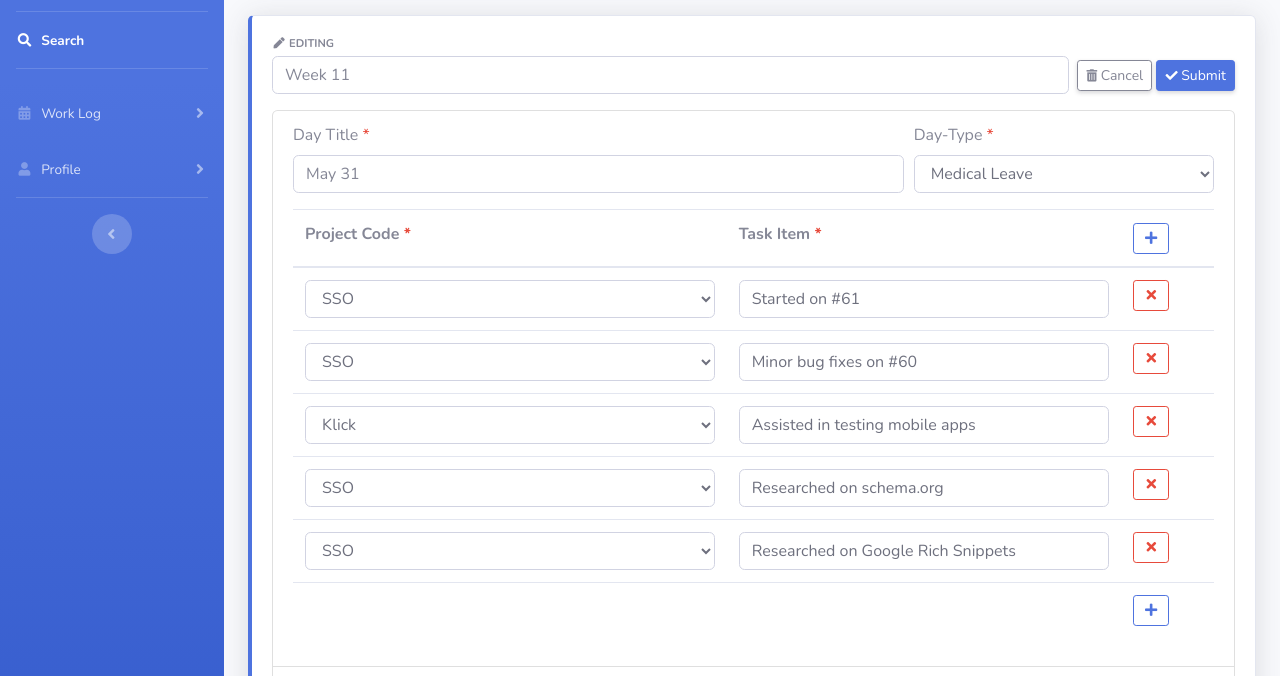
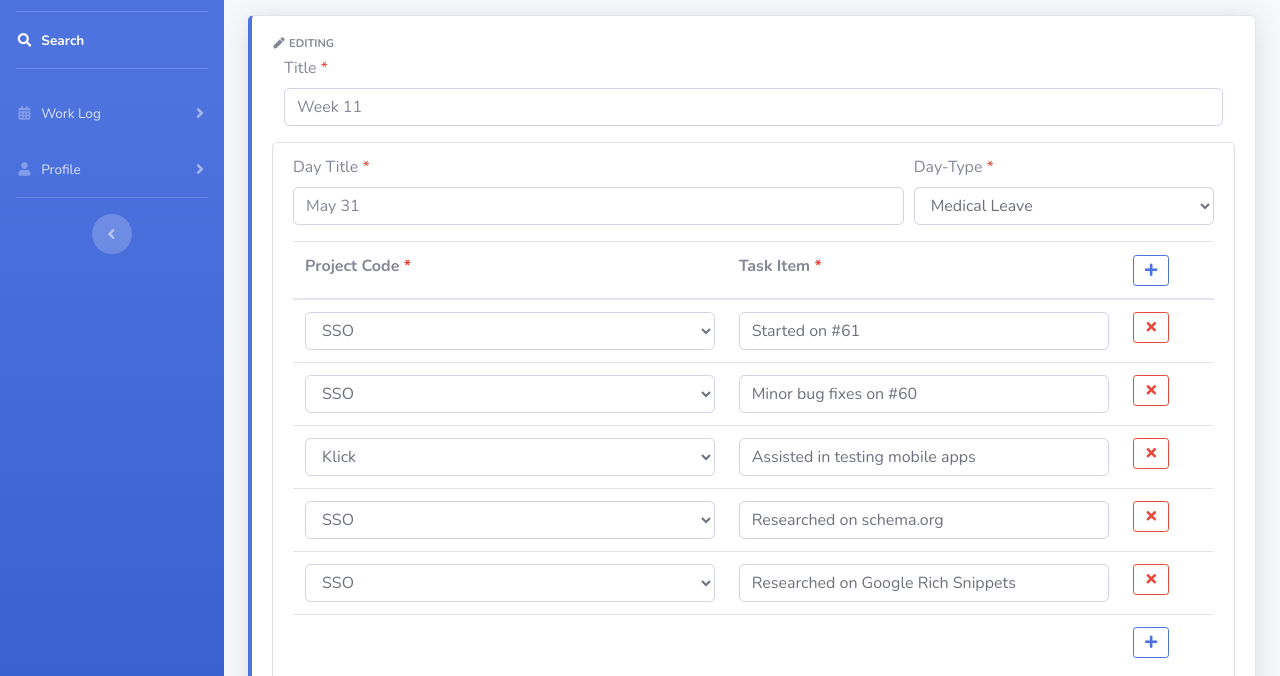
Before and after one commit to davinaleong/proj-worklog-template, a website with bundled scripts: page existing-log-edit.html in a window 1280 px wide. Shown: the part 59-735 px from the top of the page. Built offline with nearby package versions, Linux system fonts and the light colour scheme.

Commit message:
WIP refactor form field names

```diff
--- a/existing-log-edit.html
+++ b/existing-log-edit.html
@@ -129,6 +129,10 @@
               <div class="card border-left-primary shadow mb-4 worklog-card">
                 <form class="card-body" method="POST" action="">
 
+                  <!-- Day-Task Header -->
+                  <div class="row no-gutters align-items-center">
+                    <div class="col">
+
                       <!-- Work Log Tags -->
                       <div class="d-flex align-items-center mb-1">
                         <div class="text-xs font-weight-bold text-seconary text-uppercase">
@@ -136,19 +140,16 @@
                         </div>
                       </div>
 
-                  <!-- Day-Task Header -->
-                  <div class="row no-gutters align-items-center mb-3">
-                    <div class="col mr-2">
+                      <!-- Work Log Title -->
+                      <div class="col">
+                        <div class="form-group">
+                          <label for="title">
+                            Title <span class="text-danger">*</span>
+                          </label>
                           <input type="text" name="title" class="form-control"
                             placeholder="Week 11" required>
                         </div>
-                    <div class="col-auto">
-                      <button type="button" class="btn btn-sm btn-outline-secondary shadow-sm">
-                        <i class="fas fa-trash-alt fa-sm"></i> Cancel
-                      </button>
-                      <button type="button" class="btn btn-sm btn-primary shadow-sm">
-                        <i class="fas fa-check fa-sm"></i> Submit
-                      </button>
+                      </div>
                     </div>
                   </div>
 
@@ -184,12 +185,12 @@
                         <thead>
                           <tr>
                             <th>
-                              <label for="project-code-0">
+                              <label for="day-0-dli-0-projcode">
                                 Project Code <span class="text-danger">*</span>
                               </label>
                             </th>
                             <th>
-                              <label for="task-item-0">
+                              <label for="day-0-dli-title">
                                 Task Item <span class="text-danger">*</span>
                               </label>
                             </th>
@@ -372,6 +373,15 @@
                     </li>
                   </ul>
 
+                  <!-- Form Actions -->
+                  <div class="mt-3 text-right">
+                    <button type="button" class="btn btn-sm btn-primary shadow-sm">
+                      <i class="fas fa-check fa-sm"></i> Submit
+                    </button>
+                    <button type="reset" class="btn btn-sm btn-link text-secondary">
+                      <i class="fas fa-trash-alt fa-sm"></i> Cancel
+                    </button>
+                  </div>
                 </form>
               </div>
 
```
Lines whose indentation alone changed are shown as unchanged.
